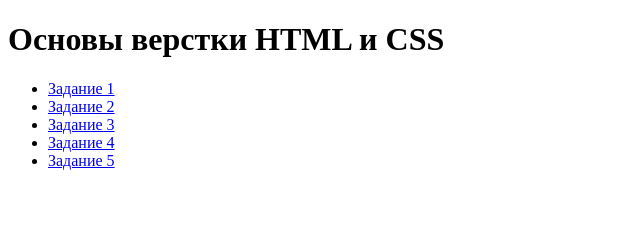
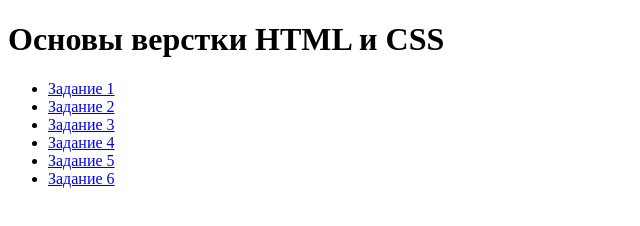
Before and after one commit to Lone-Spark/Homework-01, a plain HTML site: page index.html in a window 1280 px wide. Shown: the full height of the page, 0-640 px from the left. Drawn offline with Linux system fonts and the light colour scheme.

Commit message:
homework

```diff
--- a/index.html
+++ b/index.html
@@ -13,6 +13,7 @@
         <li><a href="./03. Task/">Задание 3</a></li>
         <li><a href="./04. Task/">Задание 4</a></li>
         <li><a href="./05. Task/">Задание 5</a></li>
+        <li><a href="./06. Task/">Задание 6</a></li>
     </ul>
 </body>
 </html>
```
